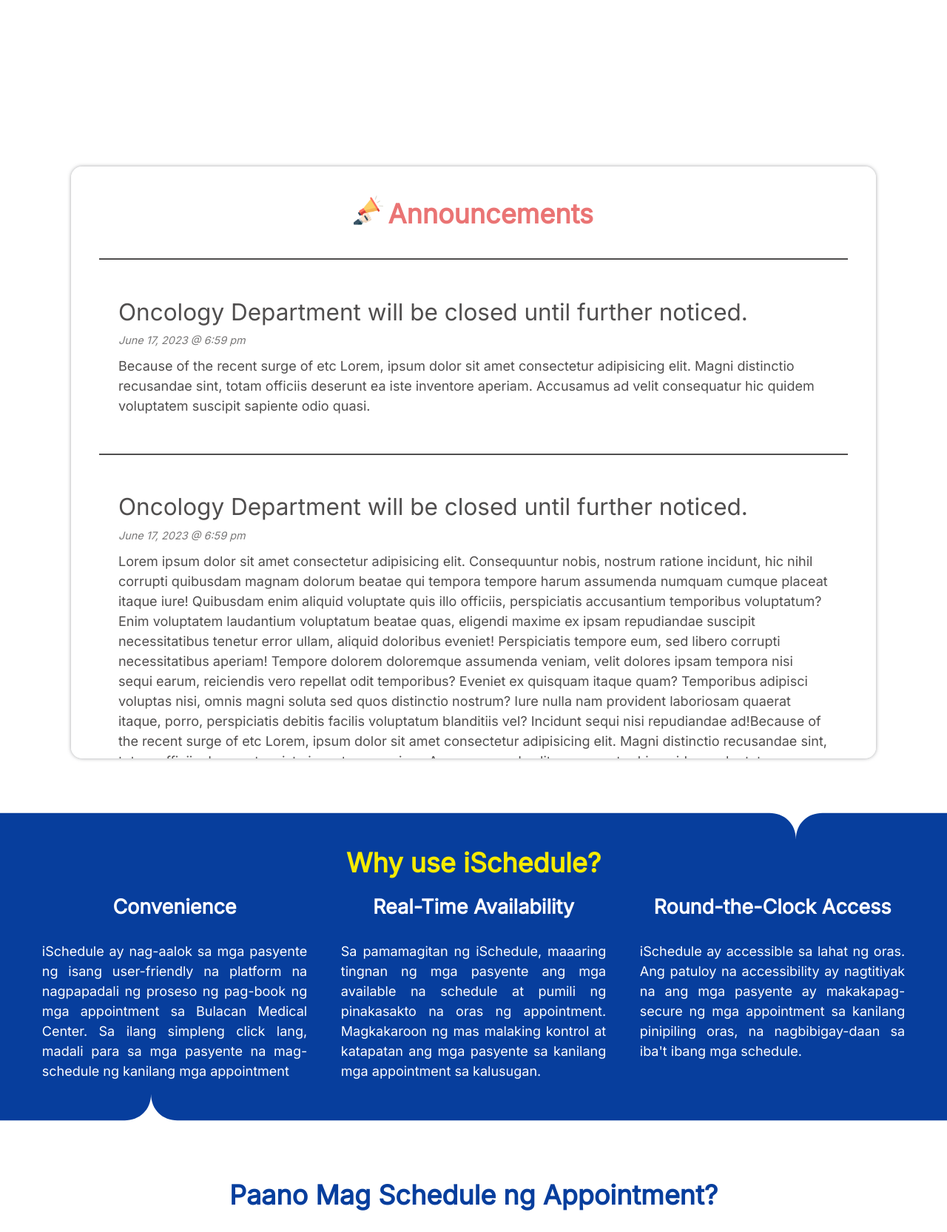
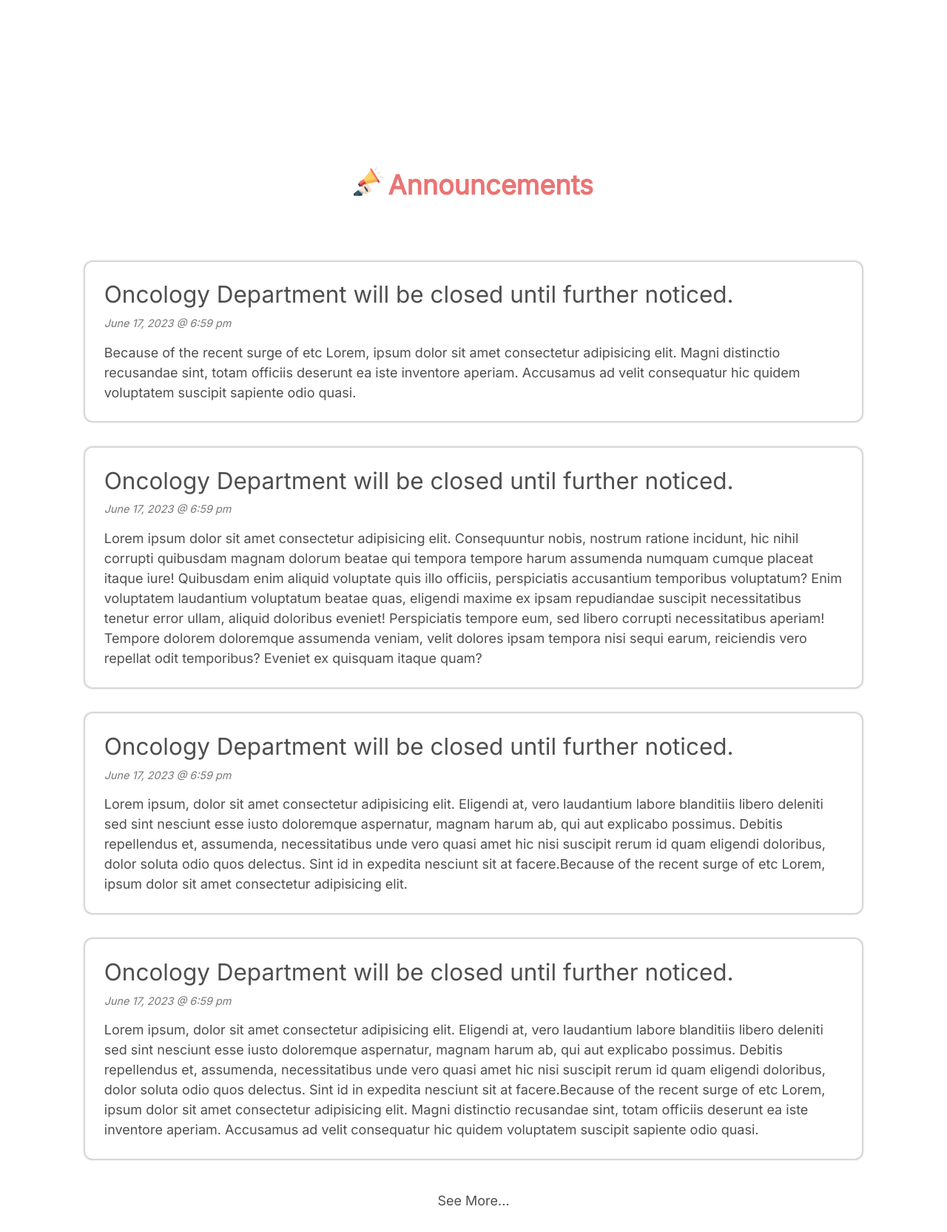
Before and after one commit to jeramie-santos/iSchedule, a PHP site: page /index.html?announcement in a window 1280 px wide. Shown: the part 639-2304 px from the top of the page at 74% size. Run offline with PHP 8.4, Linux system fonts and the light colour scheme.

Commit message:
Major change to announcement style

```diff
--- a/css/main.css
+++ b/css/main.css
@@ -370,16 +370,26 @@ main {
   }
 }
 .announcement {
-  margin: 10vw 5vw 5vw 5vw;
+  margin: 7vw 5vw 5vw 5vw;
   padding: 3vw;
   background-color: white;
-  max-height: 600px;
-  max-width: 1200px;
-  width: 85%;
+  max-width: 1920px;
+  width: 90%;
   z-index: 2;
-  border-radius: 15px;
-  box-shadow: 0px 0px 5px rgba(81, 84, 90, 0.539);
-  overflow-y: scroll;
+  border-radius: 10px;
+  display: flex;
+  flex-flow: column;
+  justify-content: center;
+  align-items: center;
+  gap: max(30px, 2vw);
+}
+.announcement .announcement__content-container {
+  width: 100%;
+  display: grid;
+  justify-content: center;
+  justify-items: center;
+  grid-template-columns: repeat(autofill, minmax(max(300px, 50%), 1fr));
+  row-gap: 10px;
 }
 .announcement .announcement__header {
   display: flex;
@@ -399,15 +409,25 @@ main {
   text-align: center;
   font-weight: 700;
 }
+.announcement .announcement__button--see-more {
+  background-color: transparent;
+  border: unset;
+  color: rgb(80, 78, 78);
+}
+.announcement .announcement__button--see-more:hover {
+  color: rgb(1, 81, 221);
+}
 
 .announcement__content {
-  display: flex;
-  flex-flow: column;
-  justify-content: center;
-  align-items: flex-start;
-  gap: 10px;
-  padding: 4vw 2vw;
-  border-top: 2px solid rgb(80, 78, 78);
+  border-radius: 10px;
+  padding: max(2vw, 15px);
+  min-width: 250px;
+  height: -moz-fit-content;
+  height: fit-content;
+  overflow: hidden;
+  margin: 1vw;
+  box-shadow: 0 0 2px 2px rgba(143, 142, 142, 0.418);
+  background-color: white;
 }
 .announcement__content .announcement__news-header {
   display: flex;
@@ -427,13 +447,12 @@ main {
   color: rgb(120, 119, 119);
   font-style: italic;
   font-size: 0.8rem;
+  margin-bottom: max(15px, 1vw);
+}
+.announcement__content .announcement__news-body {
+  color: rgb(80, 78, 78);
 }
 
-@media only screen and (min-width: 1200px) {
-  .announcement {
-    max-height: 800px;
-  }
-}
 .benefit {
   width: 100%;
   display: flex;
--- a/index.html
+++ b/index.html
@@ -81,6 +81,7 @@
               <img class="announcement__logo" src="./imgs/loudspeaker.png" alt="">
               <h2 class="announcement__title">Announcements</h2>
             </div>
+            <div class="announcement__content-container">
               <div class="announcement__content">
                 <div class="announcement__news-header">
                   <h3 class="announcement__news-title">Oncology Department will be closed until further noticed.</h3>
@@ -100,7 +101,17 @@
                 <div class="announcement__news-body">Lorem ipsum dolor sit amet consectetur adipisicing elit. Consequuntur nobis, nostrum ratione incidunt, hic nihil corrupti quibusdam magnam dolorum beatae qui tempora tempore harum assumenda numquam cumque placeat itaque iure!
                 Quibusdam enim aliquid voluptate quis illo officiis, perspiciatis accusantium temporibus voluptatum? Enim voluptatem laudantium voluptatum beatae quas, eligendi maxime ex ipsam repudiandae suscipit necessitatibus tenetur error ullam, aliquid doloribus eveniet!
                 Perspiciatis tempore eum, sed libero corrupti necessitatibus aperiam! Tempore dolorem doloremque assumenda veniam, velit dolores ipsam tempora nisi sequi earum, reiciendis vero repellat odit temporibus? Eveniet ex quisquam itaque quam?
-              Temporibus adipisci voluptas nisi, omnis magni soluta sed quos distinctio nostrum? Iure nulla nam provident laboriosam quaerat itaque, porro, perspiciatis debitis facilis voluptatum blanditiis vel? Incidunt sequi nisi repudiandae ad!Because of the recent surge of etc Lorem, ipsum dolor sit amet consectetur adipisicing elit. Magni distinctio recusandae sint, totam officiis deserunt ea iste inventore aperiam. Accusamus ad velit consequatur hic quidem voluptatem suscipit sapiente odio quasi.</div>
+              </div>
+              </div>
+              <div class="announcement__content">
+                <div class="announcement__news-header">
+                  <h3 class="announcement__news-title">Oncology Department will be closed until further noticed.</h3>
+                  <div class="announcement__news-metadata">
+                    <div class="announcement__news-datetime">June 17, 2023 @ 6:59 pm</div>
+                  </div>
+                </div>
+                <div class="announcement__news-body">Lorem ipsum, dolor sit amet consectetur adipisicing elit. Eligendi at, vero laudantium labore blanditiis libero deleniti sed sint nesciunt esse iusto doloremque aspernatur, magnam harum ab, qui aut explicabo possimus.
+                Debitis repellendus et, assumenda, necessitatibus unde vero quasi amet hic nisi suscipit rerum id quam eligendi doloribus, dolor soluta odio quos delectus. Sint id in expedita nesciunt sit at facere.Because of the recent surge of etc Lorem, ipsum dolor sit amet consectetur adipisicing elit.</div>
               </div>
               <div class="announcement__content">
                 <div class="announcement__news-header">
@@ -112,6 +123,16 @@
                 <div class="announcement__news-body">Lorem ipsum, dolor sit amet consectetur adipisicing elit. Eligendi at, vero laudantium labore blanditiis libero deleniti sed sint nesciunt esse iusto doloremque aspernatur, magnam harum ab, qui aut explicabo possimus.
                 Debitis repellendus et, assumenda, necessitatibus unde vero quasi amet hic nisi suscipit rerum id quam eligendi doloribus, dolor soluta odio quos delectus. Sint id in expedita nesciunt sit at facere.Because of the recent surge of etc Lorem, ipsum dolor sit amet consectetur adipisicing elit. Magni distinctio recusandae sint, totam officiis deserunt ea iste inventore aperiam. Accusamus ad velit consequatur hic quidem voluptatem suscipit sapiente odio quasi.</div>
               </div>
+            </div>
+            <button class="announcement__button--see-more">See More...</button>
+            <!-- <div class="news-card">
+
+            </div>
+            <div class="news-card"></div>
+            <div class="news-card"></div>
+            <div class="news-card"></div>
+            <div class="news-card"></div> -->
+
           </section>
           <section id="benefit" class="benefit">
             <div class="benefit__svg-upper">
--- a/scss/main.scss
+++ b/scss/main.scss
@@ -422,16 +422,28 @@ main{
 }
 
 .announcement{
-    margin: 10vw 5vw 5vw 5vw;
+    margin: 7vw 5vw 5vw 5vw;
     padding: 3vw;
     background-color: white;
-    max-height: 600px;
-    max-width: 1200px;
-    width: 85%;
+    max-width: 1920px;
+    width: 90%;
     z-index: 2;
-    border-radius: 15px;
-    box-shadow: 0px 0px 5px rgba(81, 84, 90, 0.539);
-    overflow-y: scroll;
+    border-radius: 10px;
+    display: flex;
+    flex-flow: column;
+    justify-content: center;
+    align-items: center;
+    gap: max(30px, 2vw);
+    // box-shadow: 0px 0px 5px rgba(81, 84, 90, 0.539);
+
+    .announcement__content-container{
+        width: 100%;
+        display: grid;
+        justify-content: center;
+        justify-items: center;
+        grid-template-columns: repeat(autofill,minmax(max(300px,50%),1fr));
+        row-gap: 10px;
+    }
 
     .announcement__header{
         display: flex;
@@ -459,16 +471,34 @@ main{
         font-weight: 700;
         //margin:5vw 0 2vw 0;
     }
+
+    .announcement__button--see-more{
+        background-color: transparent;
+        border: unset;
+        color: $fontbase-color;
+    }
+
+    .announcement__button--see-more:hover{
+        color: $primary-alt;
+    }
 }
 
 .announcement__content{
-    display: flex;
-    flex-flow: column;
-    justify-content: center;
-    align-items: flex-start;
-    gap: 10px;
-    padding: 4vw 2vw;
-    border-top: 2px solid $fontbase-color;
+    // display: flex;
+    // flex-flow: column;
+    // justify-content: center;
+    // align-items: flex-start;
+    // gap: 10px;
+    // padding: 4vw 2vw;
+    // border-top: 2px solid $fontbase-color;
+    border-radius: 10px;
+    padding: max(2vw, 15px);
+    min-width: 250px;
+    height: fit-content;
+    overflow: hidden;
+    margin: 1vw;
+    box-shadow: 0 0 2px 2px rgba(143, 142, 142, 0.418);
+    background-color: white;
 
     .announcement__news-header{
         display: flex;
@@ -489,15 +519,44 @@ main{
             color: rgb(120, 119, 119);
             font-style: italic;
             font-size: 0.8rem;
+            margin-bottom: max(15px, 1vw);
         }
+    }
+
+    .announcement__news-body{
+        color: $fontbase-color;
+        // display: none;
     }
 }
 
-@media only screen and (min-width: 1200px){
-    .announcement{
-        max-height: 800px;
-    }
-}
+
+// @media only screen and (min-width: 1200px){
+//     .announcement{
+//         max-height: 800px;
+//     }
+// }
+
+// Gawin sanang pa cards si announcement pero hindi na?
+// .announcement{
+//     display: grid;
+//     grid-template-columns: repeat( auto-fit, minmax(500px, 1fr) );
+//     justify-items: center;
+//     justify-content: center;
+//     row-gap: 2vw;
+//     margin-top:10vw;
+//     padding: 0 5vw 5vw 5vw ;
+//     width: 100%;
+
+//         .news-card{
+//             width: 300px;
+//             height: 250px;
+//             background-color: whitesmoke;
+//             border-radius: 10px;
+//             margin: 10px;
+//             overflow-y: auto;
+
+//         }
+// }
 
 .benefit{
     width: 100%;
```
Also changed, not shown: 1 other file. Lines whose indentation alone changed are shown as unchanged.
